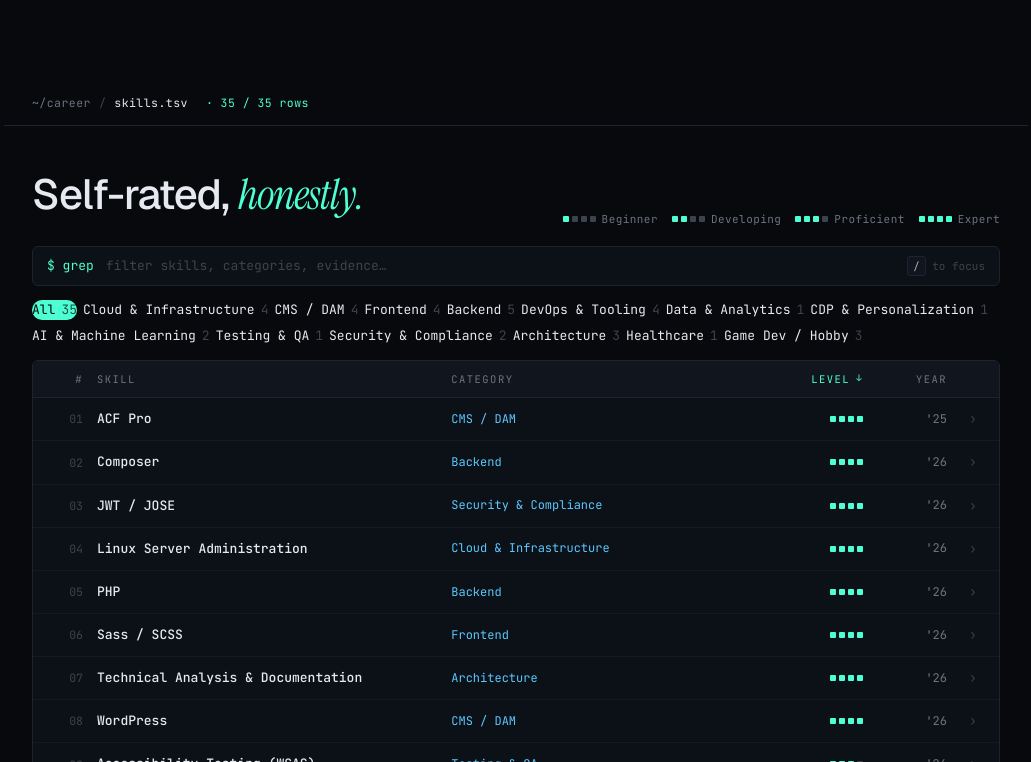
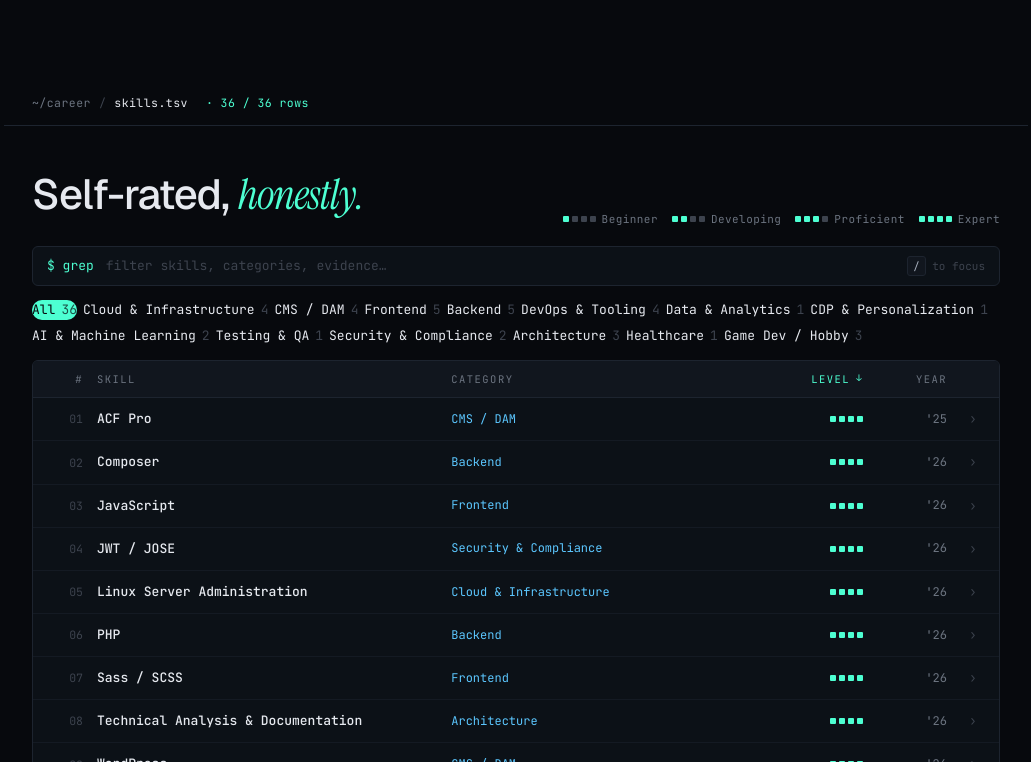
Before and after one commit to lordborden/evanborden, a React (Vite) app: page / in a window 1280 px wide. Shown: the part 2258-3020 px from the top of the page, without its empty margins (244-1275 px from the left). Built offline with nearby package versions, Linux system fonts and the light colour scheme.

Commit message:
feat: add JavaScript to skills (level 4, last used 2026)
Added to the Frontend category. Notes call out both professional and
personal use (work projects + hobby projects). Applied to both the v2
ES-module data file and the v1 archive's window.SITE_DATA file so the
two designs stay in sync.

```diff
--- a/public/v1/data.js
+++ b/public/v1/data.js
@@ -77,6 +77,7 @@ window.SITE_DATA = {
     { cat: "CMS / DAM", skill: "Adobe Experience Manager (AEM)", rating: 3, year: 2023, notes: "UC Health — multi-module Maven project. OSGi services, Sling models and servlets, HTL templating, JCR content packaging, Touch UI dialogs." },
     { cat: "CMS / DAM", skill: "Gutenberg / Block Editor", rating: 3, year: 2026, notes: "Disney Rewards — block.json, @wordpress/scripts, Interactivity API." },
     { cat: "CMS / DAM", skill: "ACF Pro", rating: 4, year: 2025, notes: "Disney Rewards — field groups, options pages, ACF blocks." },
+    { cat: "Frontend", skill: "JavaScript", rating: 4, year: 2026, notes: "Used continuously across every client engagement and personal project — modern ES2022+, async/await, modules, DOM/Fetch APIs. Also the lingua franca of my hobby work: Linux server tooling, MCP integration, build scripts, and Unity-adjacent prototyping." },
     { cat: "Frontend", skill: "React", rating: 3, year: 2026, notes: "Disney Rewards — Gutenberg block editor; hobby projects and experiments." },
     { cat: "Frontend", skill: "Vue.js", rating: 3, year: 2023, notes: "UC Health — Vue 2 in AEM clientlibs; Vue 3 experimentation across projects." },
     { cat: "Frontend", skill: "Node.js", rating: 3, year: 2026, notes: "Disney Rewards and UC Health — front-end build tooling runtime." },
--- a/src/data.js
+++ b/src/data.js
@@ -9,7 +9,7 @@ export const SITE_DATA = {
   phone: "704.401.4864",
   linkedin: "https://www.linkedin.com/in/evan-borden/",
   tagline: "Hands-on engineering leader. Ships software, mentors people, ports DOOM into Unity for fun.",
-  manifesto: "Eighteen years writing code, six leading the people who write it. I move comfortably from frontend to backend to infrastructure — designing systems, debugging the gnarly stuff, and shipping the work end to end. I mentor engineers, translate between technical and business, and I'm still curious enough to spend my weekends on a personal Linux box wiring up new tools just to see how they work. The job is to make the team faster, the codebase calmer, and the client confident — in roughly that order.",
+  manifesto: "Eighteen years writing code, six leading the people who write it. I came up through WordPress themes and AEM modules, ship through GitLab and Azure DevOps, and still spend my weekends on a personal Linux box wiring Claude up to a webhook so it can publish to my own CMS. The job is to make the team faster, the codebase calmer, and the client confident — in roughly that order.",
 
   experience: [
     {
@@ -77,6 +77,7 @@ export const SITE_DATA = {
     { cat: "CMS / DAM", skill: "Adobe Experience Manager (AEM)", rating: 3, year: 2023, notes: "UC Health — multi-module Maven project. OSGi services, Sling models and servlets, HTL templating, JCR content packaging, Touch UI dialogs." },
     { cat: "CMS / DAM", skill: "Gutenberg / Block Editor", rating: 3, year: 2026, notes: "Disney Rewards — block.json, @wordpress/scripts, Interactivity API." },
     { cat: "CMS / DAM", skill: "ACF Pro", rating: 4, year: 2025, notes: "Disney Rewards — field groups, options pages, ACF blocks." },
+    { cat: "Frontend", skill: "JavaScript", rating: 4, year: 2026, notes: "Used continuously across every client engagement and personal project — modern ES2022+, async/await, modules, DOM/Fetch APIs. Also the lingua franca of my hobby work: Linux server tooling, MCP integration, build scripts, and Unity-adjacent prototyping." },
     { cat: "Frontend", skill: "React", rating: 3, year: 2026, notes: "Disney Rewards — Gutenberg block editor; hobby projects and experiments." },
     { cat: "Frontend", skill: "Vue.js", rating: 3, year: 2023, notes: "UC Health — Vue 2 in AEM clientlibs; Vue 3 experimentation across projects." },
     { cat: "Frontend", skill: "Node.js", rating: 3, year: 2026, notes: "Disney Rewards and UC Health — front-end build tooling runtime." },
```
